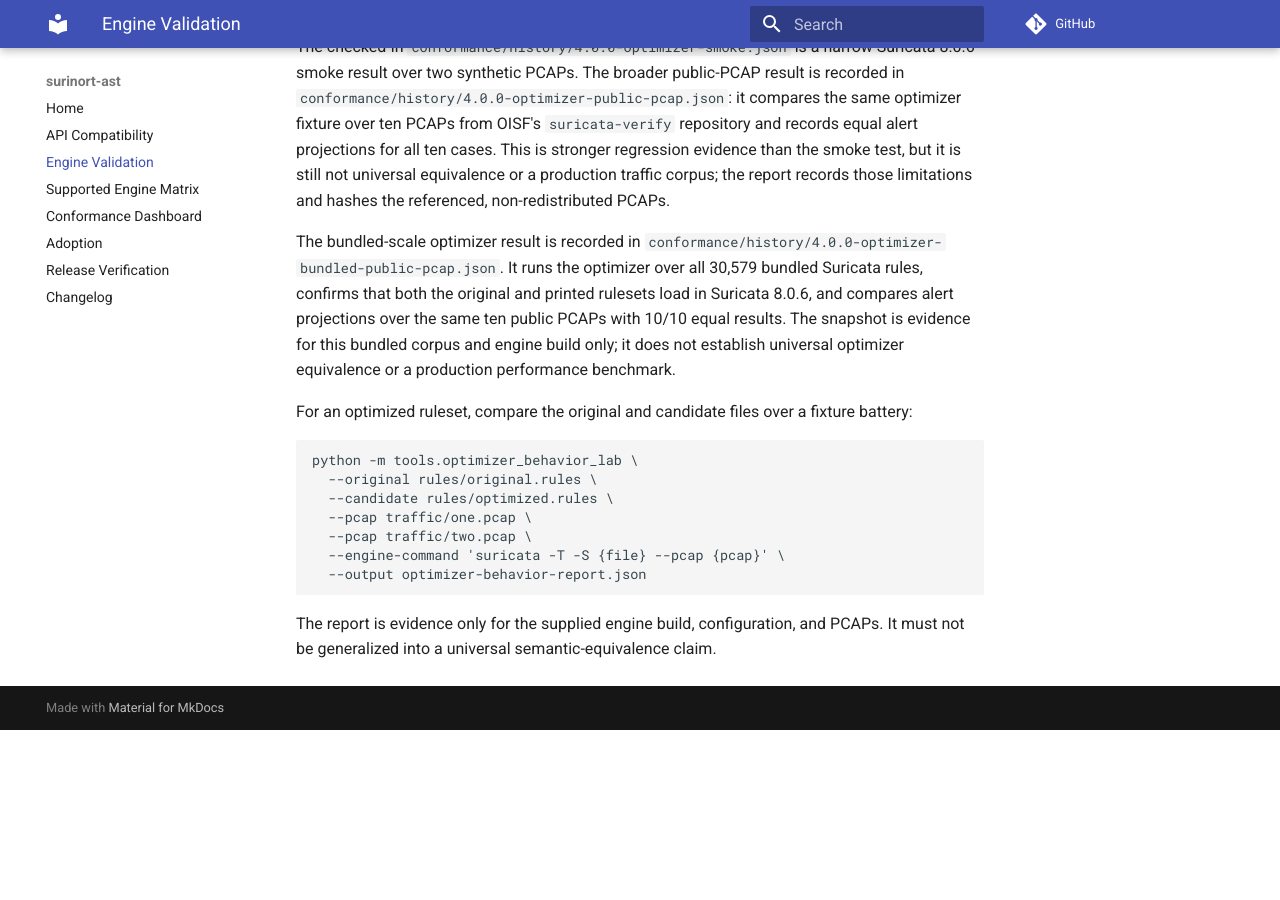
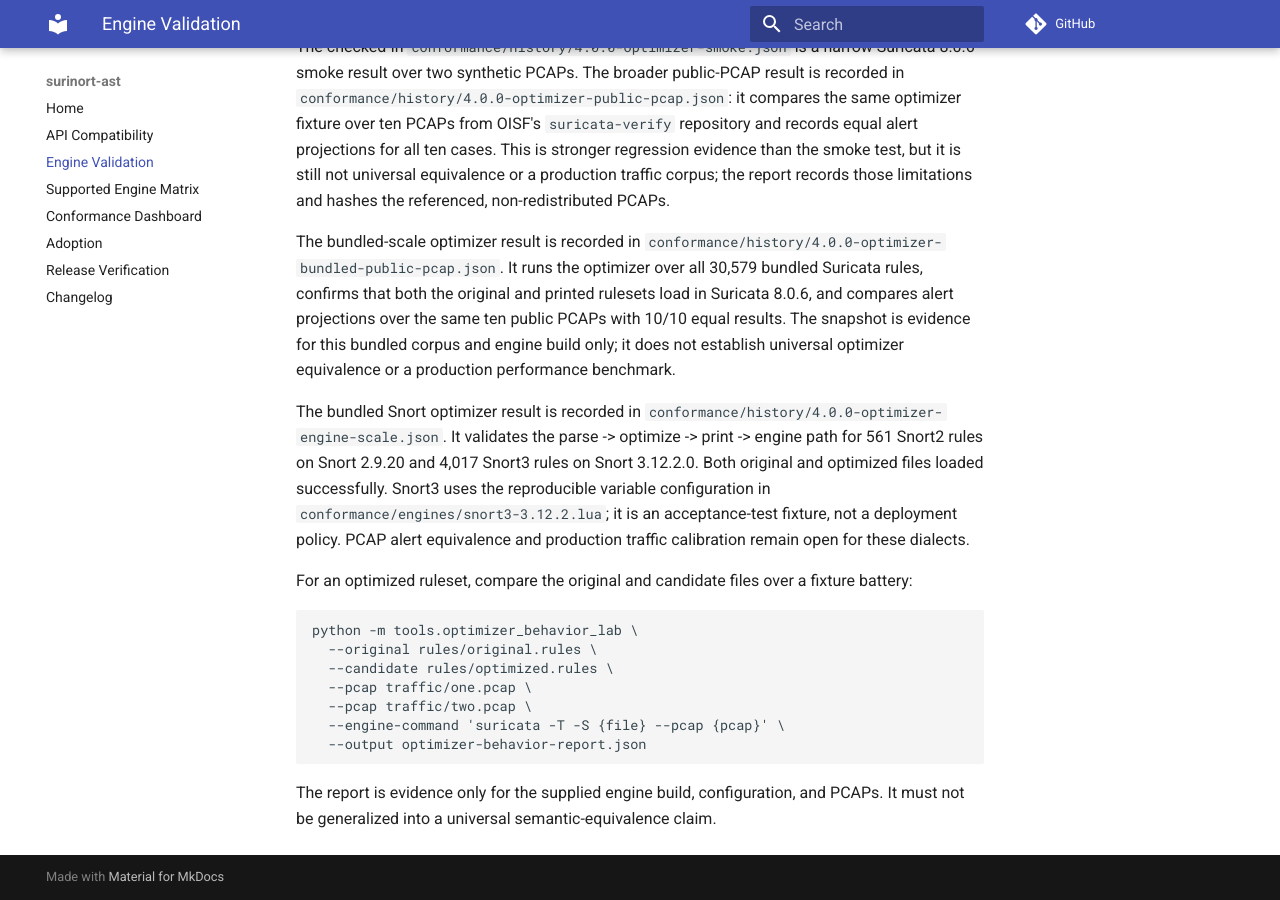
Before and after one commit to seifreed/surinort-ast, an MkDocs documentation site: the page built from docs/engine-validation.md, in a window 1280 px wide and 900 px high, scrolled down 857 px. Built offline with MkDocs 1.6.1 and Material for MkDocs 9.7.7, drawn with Linux system fonts in a browser that asks for light colours; comment, search, counter and statistics services are not loaded; before the commit the page ends 1587 px from its top, so only the background shows below that.

Commit message:
test: record optimizer engine-scale evidence

```diff
--- a/docs/engine-validation.md
+++ b/docs/engine-validation.md
@@ -55,6 +55,15 @@ snapshot is evidence for this bundled corpus and engine build only; it does
 not establish universal optimizer equivalence or a production performance
 benchmark.
 
+The bundled Snort optimizer result is recorded in
+`conformance/history/4.0.0-optimizer-engine-scale.json`. It validates the
+parse -> optimize -> print -> engine path for 561 Snort2 rules on Snort 2.9.20
+and 4,017 Snort3 rules on Snort 3.12.2.0. Both original and optimized files
+loaded successfully. Snort3 uses the reproducible variable configuration in
+`conformance/engines/snort3-3.12.2.lua`; it is an acceptance-test fixture,
+not a deployment policy. PCAP alert equivalence and production traffic
+calibration remain open for these dialects.
+
 For an optimized ruleset, compare the original and candidate files over a
 fixture battery:
 
```
Also changed, not shown: conformance/engines/README.md (+17 -0 lines), docs/conformance-dashboard.md (+4 -0 lines), 2 other files.
